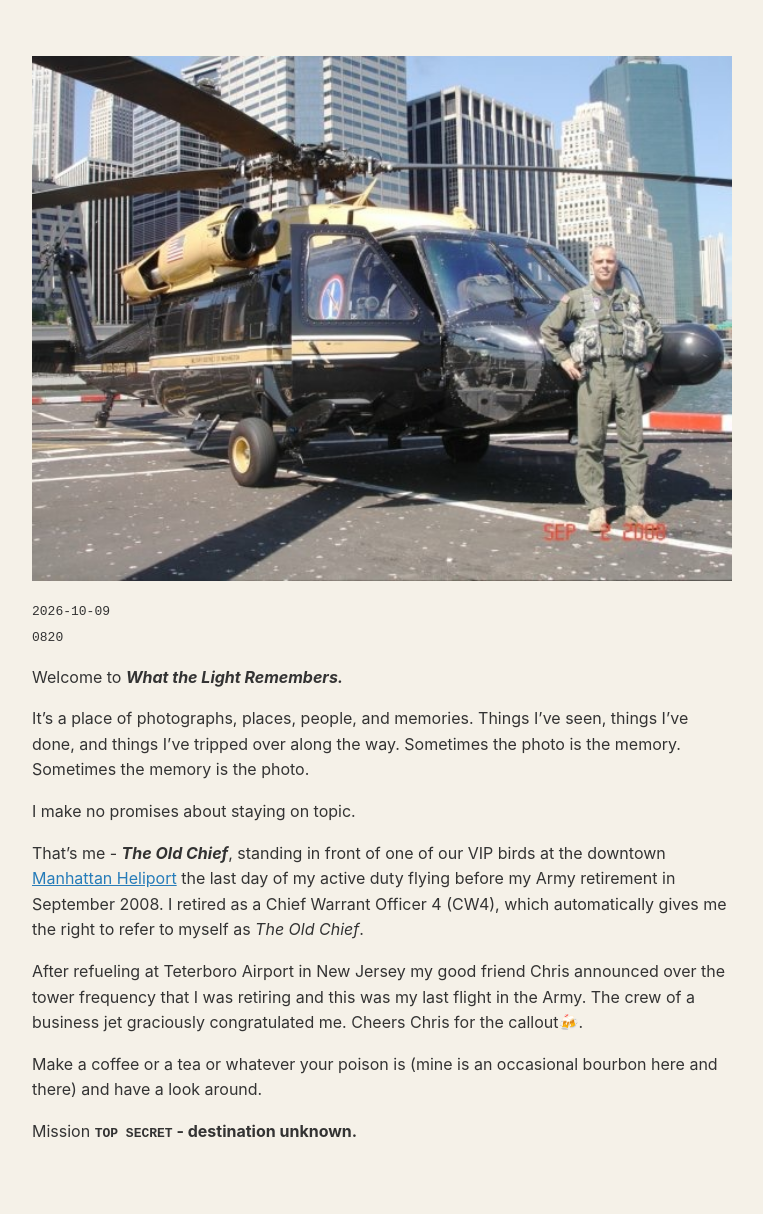
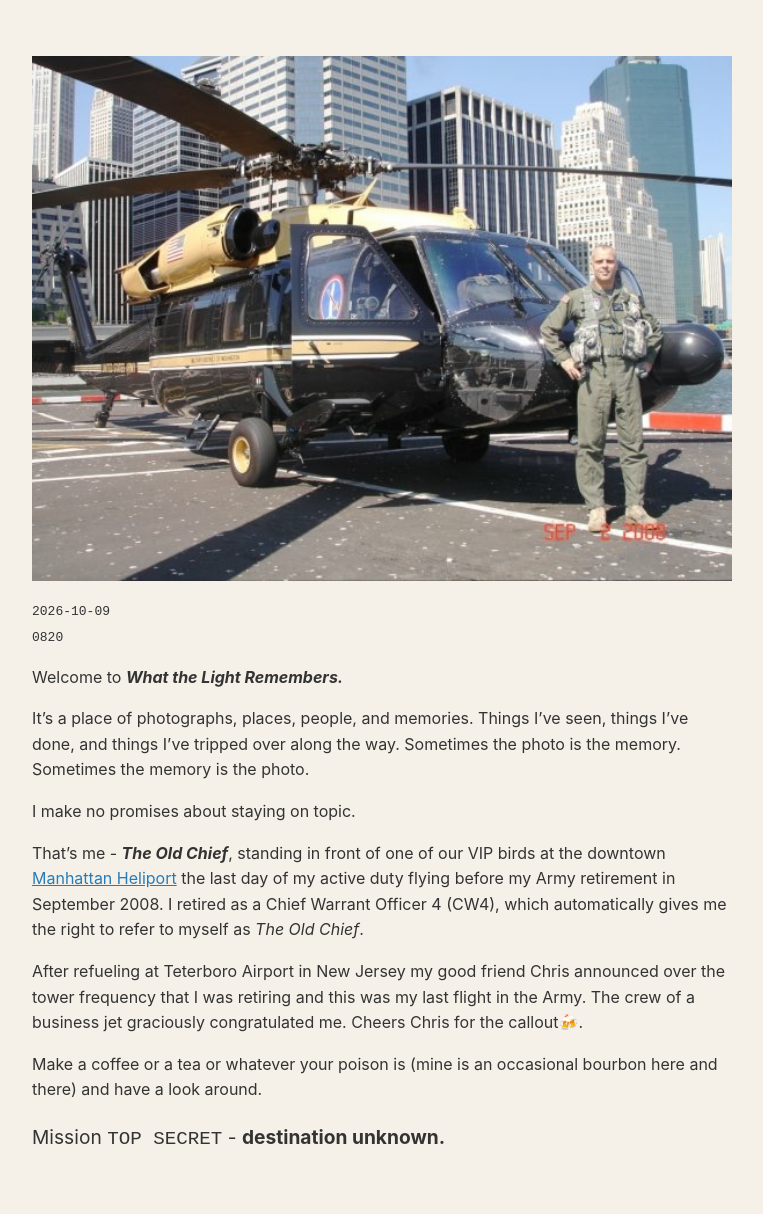
Before and after one commit to lonewatie65/wtlr-pages-test, a Jekyll site: the page built from index.md, in a window 1280 px wide. Shown: the whole page, without its empty margins (258-1021 px from the left). Built offline with Jekyll 4.4.1, drawn with Linux system fonts in a browser that asks for light colours.

Commit message:
Improve formatting of mission statement
Updated mission statement formatting in index.md

```diff
--- a/index.md
+++ b/index.md
@@ -23,6 +23,6 @@ After refueling at Teterboro Airport in New Jersey my good friend Chris announce
 Make a coffee or a tea or whatever your poison is (mine is an occasional bourbon here and there) and have a look around.
 
 
-Mission **`TOP SECRET` - destination unknown.**
+<p class="mission">Mission <code>TOP SECRET</code> - <strong>destination unknown.</strong></p>
 
 </div>
```
